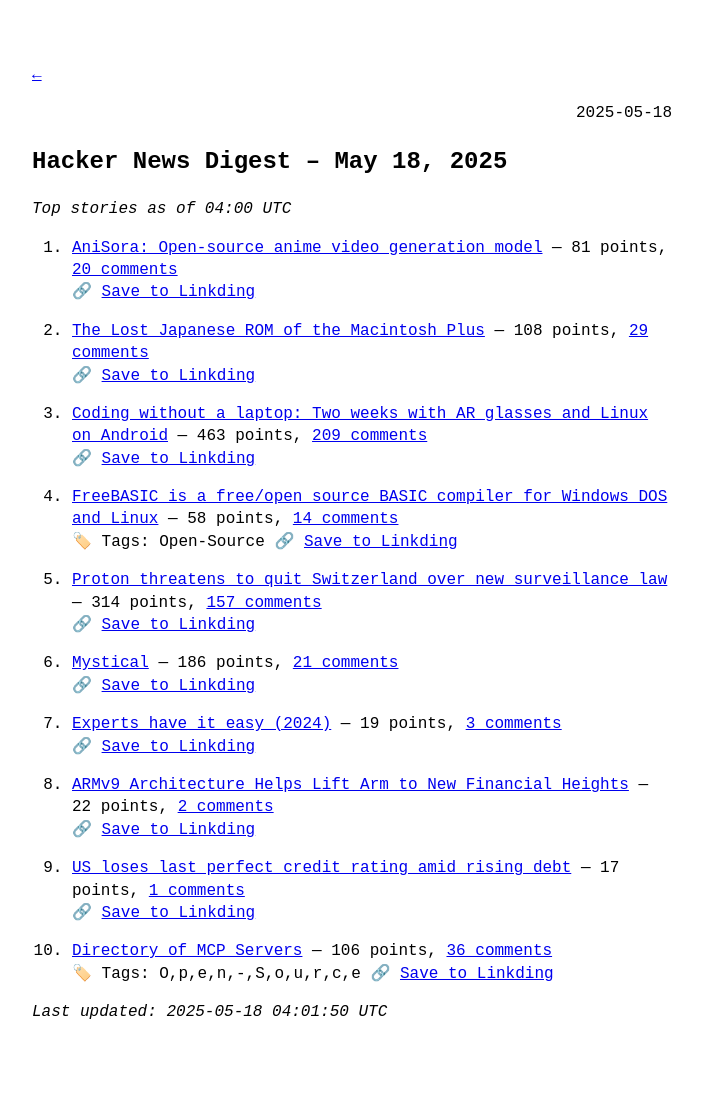
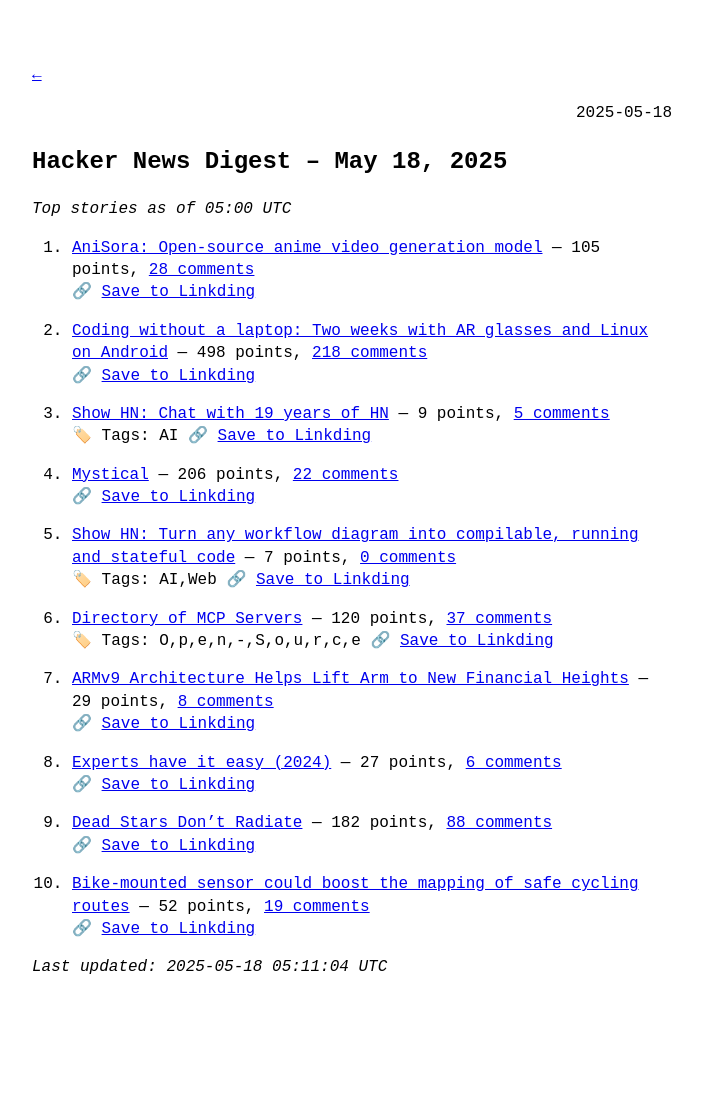
Before and after one commit to syazarilasyraf/hn.syazarilasyraf.com, a Jekyll site: the page built from _posts/2025-05-18-hn.md, in a window 1280 px wide. Shown: the whole page, without its empty margins (288-990 px from the left). Built offline with Jekyll 4.4.1, drawn with Linux system fonts in a browser that asks for light colours; after the commit the page ends 1059 px from its top, so only the background shows below that.

Commit message:
Add daily HN digest for 2025-05-18

```diff
--- a/_posts/2025-05-18-hn.md
+++ b/_posts/2025-05-18-hn.md
@@ -1,42 +1,43 @@
 ---
 title: "Hacker News Digest – May 18, 2025"
-date: 2025-05-18T04:00:00Z
+date: 2025-05-18T05:00:00Z
 layout: post
 ---
 
-*Top stories as of 04:00 UTC*
+*Top stories as of 05:00 UTC*
 
-1. [AniSora: Open-source anime video generation model](https://komiko.app/video/AniSora) — 81 points, [20 comments](https://news.ycombinator.com/item?id=44017913)
+1. [AniSora: Open-source anime video generation model](https://komiko.app/video/AniSora) — 105 points, [28 comments](https://news.ycombinator.com/item?id=44017913)
    🔗 [Save to Linkding](https://bookmark.syazarilasyraf.com/bookmarks/new?url=https%3A%2F%2Fkomiko.app%2Fvideo%2FAniSora&title=AniSora%3A%20Open-source%20anime%20video%20generation%20model&tags=)
 
-2. [The Lost Japanese ROM of the Macintosh Plus](https://www.journaldulapin.com/2025/05/17/the-lost-japanese-rom-of-the-macintosh-plus-which-isnt-lost-anymore/) — 108 points, [29 comments](https://news.ycombinator.com/item?id=44017692)
-   🔗 [Save to Linkding](https://bookmark.syazarilasyraf.com/bookmarks/new?url=https%3A%2F%2Fwww.journaldulapin.com%2F2025%2F05%2F17%2Fthe-lost-japanese-rom-of-the-macintosh-plus-which-isnt-lost-anymore%2F&title=The%20Lost%20Japanese%20ROM%20of%20the%20Macintosh%20Plus&tags=)
-
-3. [Coding without a laptop: Two weeks with AR glasses and Linux on Android](https://holdtherobot.com/blog/2025/05/11/linux-on-android-with-ar-glasses/) — 463 points, [209 comments](https://news.ycombinator.com/item?id=43985513)
+2. [Coding without a laptop: Two weeks with AR glasses and Linux on Android](https://holdtherobot.com/blog/2025/05/11/linux-on-android-with-ar-glasses/) — 498 points, [218 comments](https://news.ycombinator.com/item?id=43985513)
    🔗 [Save to Linkding](https://bookmark.syazarilasyraf.com/bookmarks/new?url=https%3A%2F%2Fholdtherobot.com%2Fblog%2F2025%2F05%2F11%2Flinux-on-android-with-ar-glasses%2F&title=Coding%20without%20a%20laptop%3A%20Two%20weeks%20with%20AR%20glasses%20and%20Linux%20on%20Android&tags=)
 
-4. [FreeBASIC is a free/open source BASIC compiler for Windows DOS and Linux](https://freebasic.net/) — 58 points, [14 comments](https://news.ycombinator.com/item?id=44017592)
-   🏷️ Tags: Open-Source
-   🔗 [Save to Linkding](https://bookmark.syazarilasyraf.com/bookmarks/new?url=https%3A%2F%2Ffreebasic.net%2F&title=FreeBASIC%20is%20a%20free%2Fopen%20source%20BASIC%20compiler%20for%20Windows%20DOS%20and%20Linux&tags=Open-Source)
+3. [Show HN: Chat with 19 years of HN](https://app.camelai.com/log-in?next=/hn/) — 9 points, [5 comments](https://news.ycombinator.com/item?id=44018886)
+   🏷️ Tags: AI
+   🔗 [Save to Linkding](https://bookmark.syazarilasyraf.com/bookmarks/new?url=https%3A%2F%2Fapp.camelai.com%2Flog-in%3Fnext%3D%2Fhn%2F&title=Show%20HN%3A%20Chat%20with%2019%20years%20of%20HN&tags=AI)
 
-5. [Proton threatens to quit Switzerland over new surveillance law](https://www.techradar.com/vpn/vpn-privacy-security/we-would-be-less-confidential-than-google-proton-threatens-to-quit-switzerland-over-new-surveillance-law) — 314 points, [157 comments](https://news.ycombinator.com/item?id=44014808)
-   🔗 [Save to Linkding](https://bookmark.syazarilasyraf.com/bookmarks/new?url=https%3A%2F%2Fwww.techradar.com%2Fvpn%2Fvpn-privacy-security%2Fwe-would-be-less-confidential-than-google-proton-threatens-to-quit-switzerland-over-new-surveillance-law&title=Proton%20threatens%20to%20quit%20Switzerland%20over%20new%20surveillance%20law&tags=)
-
-6. [Mystical](https://suberic.net/~dmm/projects/mystical/README.html) — 186 points, [21 comments](https://news.ycombinator.com/item?id=44016037)
+4. [Mystical](https://suberic.net/~dmm/projects/mystical/README.html) — 206 points, [22 comments](https://news.ycombinator.com/item?id=44016037)
    🔗 [Save to Linkding](https://bookmark.syazarilasyraf.com/bookmarks/new?url=https%3A%2F%2Fsuberic.net%2F~dmm%2Fprojects%2Fmystical%2FREADME.html&title=Mystical&tags=)
 
-7. [Experts have it easy (2024)](https://boydkane.com/essays/experts) — 19 points, [3 comments](https://news.ycombinator.com/item?id=44018301)
-   🔗 [Save to Linkding](https://bookmark.syazarilasyraf.com/bookmarks/new?url=https%3A%2F%2Fboydkane.com%2Fessays%2Fexperts&title=Experts%20have%20it%20easy%20%282024%29&tags=)
+5. [Show HN: Turn any workflow diagram into compilable, running and stateful code](https://workflows.diagrid.io/) — 7 points, [0 comments](https://news.ycombinator.com/item?id=43987367)
+   🏷️ Tags: AI,Web
+   🔗 [Save to Linkding](https://bookmark.syazarilasyraf.com/bookmarks/new?url=https%3A%2F%2Fworkflows.diagrid.io%2F&title=Show%20HN%3A%20Turn%20any%20workflow%20diagram%20into%20compilable%2C%20running%20and%20stateful%20code&tags=AI,Web)
 
-8. [ARMv9 Architecture Helps Lift Arm to New Financial Heights](https://www.nextplatform.com/2025/05/12/armv9-architecture-helps-lift-arm-to-new-financial-heights/) — 22 points, [2 comments](https://news.ycombinator.com/item?id=43982495)
-   🔗 [Save to Linkding](https://bookmark.syazarilasyraf.com/bookmarks/new?url=https%3A%2F%2Fwww.nextplatform.com%2F2025%2F05%2F12%2Farmv9-architecture-helps-lift-arm-to-new-financial-heights%2F&title=ARMv9%20Architecture%20Helps%20Lift%20Arm%20to%20New%20Financial%20Heights&tags=)
-
-9. [US loses last perfect credit rating amid rising debt](https://www.bbc.com/news/articles/c4ge0xk4ld1o) — 17 points, [1 comments](https://news.ycombinator.com/item?id=44018830)
-   🔗 [Save to Linkding](https://bookmark.syazarilasyraf.com/bookmarks/new?url=https%3A%2F%2Fwww.bbc.com%2Fnews%2Farticles%2Fc4ge0xk4ld1o&title=US%20loses%20last%20perfect%20credit%20rating%20amid%20rising%20debt&tags=)
-
-10. [Directory of MCP Servers](https://github.com/chatmcp/mcpso) — 106 points, [36 comments](https://news.ycombinator.com/item?id=44016336)
+6. [Directory of MCP Servers](https://github.com/chatmcp/mcpso) — 120 points, [37 comments](https://news.ycombinator.com/item?id=44016336)
    🏷️ Tags: O,p,e,n,-,S,o,u,r,c,e
    🔗 [Save to Linkding](https://bookmark.syazarilasyraf.com/bookmarks/new?url=https%3A%2F%2Fgithub.com%2Fchatmcp%2Fmcpso&title=Directory%20of%20MCP%20Servers&tags=O,p,e,n,-,S,o,u,r,c,e)
 
+7. [ARMv9 Architecture Helps Lift Arm to New Financial Heights](https://www.nextplatform.com/2025/05/12/armv9-architecture-helps-lift-arm-to-new-financial-heights/) — 29 points, [8 comments](https://news.ycombinator.com/item?id=43982495)
+   🔗 [Save to Linkding](https://bookmark.syazarilasyraf.com/bookmarks/new?url=https%3A%2F%2Fwww.nextplatform.com%2F2025%2F05%2F12%2Farmv9-architecture-helps-lift-arm-to-new-financial-heights%2F&title=ARMv9%20Architecture%20Helps%20Lift%20Arm%20to%20New%20Financial%20Heights&tags=)
 
-_Last updated: 2025-05-18 04:01:50 UTC_
+8. [Experts have it easy (2024)](https://boydkane.com/essays/experts) — 27 points, [6 comments](https://news.ycombinator.com/item?id=44018301)
+   🔗 [Save to Linkding](https://bookmark.syazarilasyraf.com/bookmarks/new?url=https%3A%2F%2Fboydkane.com%2Fessays%2Fexperts&title=Experts%20have%20it%20easy%20%282024%29&tags=)
+
+9. [Dead Stars Don’t Radiate](https://johncarlosbaez.wordpress.com/2025/05/17/dead-stars-dont-radiate-and-shrink/) — 182 points, [88 comments](https://news.ycombinator.com/item?id=44015872)
+   🔗 [Save to Linkding](https://bookmark.syazarilasyraf.com/bookmarks/new?url=https%3A%2F%2Fjohncarlosbaez.wordpress.com%2F2025%2F05%2F17%2Fdead-stars-dont-radiate-and-shrink%2F&title=Dead%20Stars%20Don%E2%80%99t%20Radiate&tags=)
+
+10. [Bike-mounted sensor could boost the mapping of safe cycling routes](https://newatlas.com/bicycles/proxicycle-bicycle-sensor-safe-cycling-routes/) — 52 points, [19 comments](https://news.ycombinator.com/item?id=43983196)
+   🔗 [Save to Linkding](https://bookmark.syazarilasyraf.com/bookmarks/new?url=https%3A%2F%2Fnewatlas.com%2Fbicycles%2Fproxicycle-bicycle-sensor-safe-cycling-routes%2F&title=Bike-mounted%20sensor%20could%20boost%20the%20mapping%20of%20safe%20cycling%20routes&tags=)
+
+
+_Last updated: 2025-05-18 05:11:04 UTC_
```
